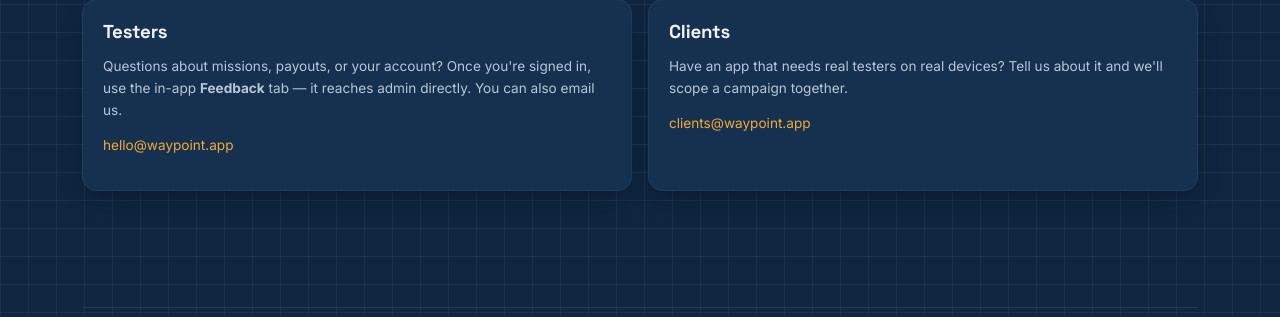
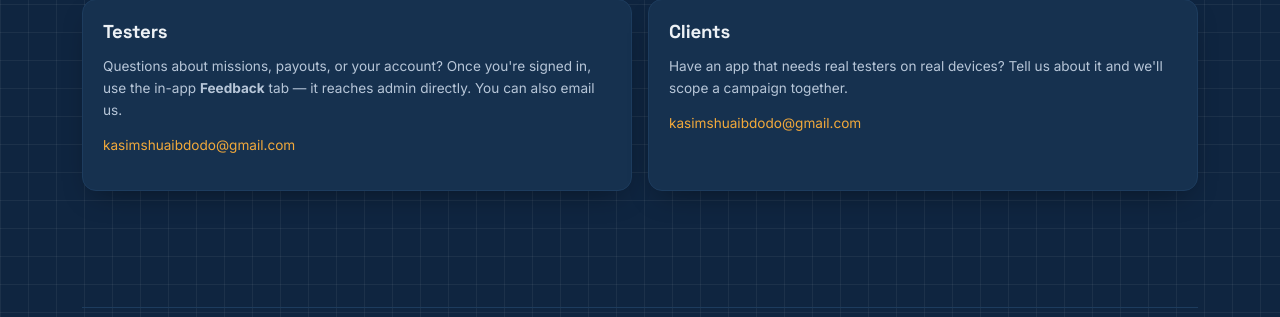
Before and after one commit to computedDodo/Waypoint, a Flask app: page / in a window 1280 px wide. Shown: the part 2096-2413 px from the top of the page. Run offline with Flask 3, Linux system fonts and the light colour scheme; data comes from the database, SQL or seed files in the repository; data that the repository does not hold is empty.

Commit message:
Update contact email addresses in index.html

```diff
--- a/templates/index.html
+++ b/templates/index.html
@@ -199,12 +199,12 @@
     <div class="card">
       <h3 style="margin-top:0;">Testers</h3>
       <p>Questions about missions, payouts, or your account? Once you're signed in, use the in-app <strong>Feedback</strong> tab — it reaches admin directly. You can also email us.</p>
-      <p><a href="mailto:hello@waypoint.app">hello@waypoint.app</a></p>
+      <p><a href="mailto:hello@waypoint.app">kasimshuaibdodo@gmail.com</a></p>
     </div>
     <div class="card">
       <h3 style="margin-top:0;">Clients</h3>
       <p>Have an app that needs real testers on real devices? Tell us about it and we'll scope a campaign together.</p>
-      <p><a href="mailto:clients@waypoint.app">clients@waypoint.app</a></p>
+      <p><a href="mailto:clients@waypoint.app">kasimshuaibdodo@gmail.com</a></p>
     </div>
   </div>
 </section>
```
